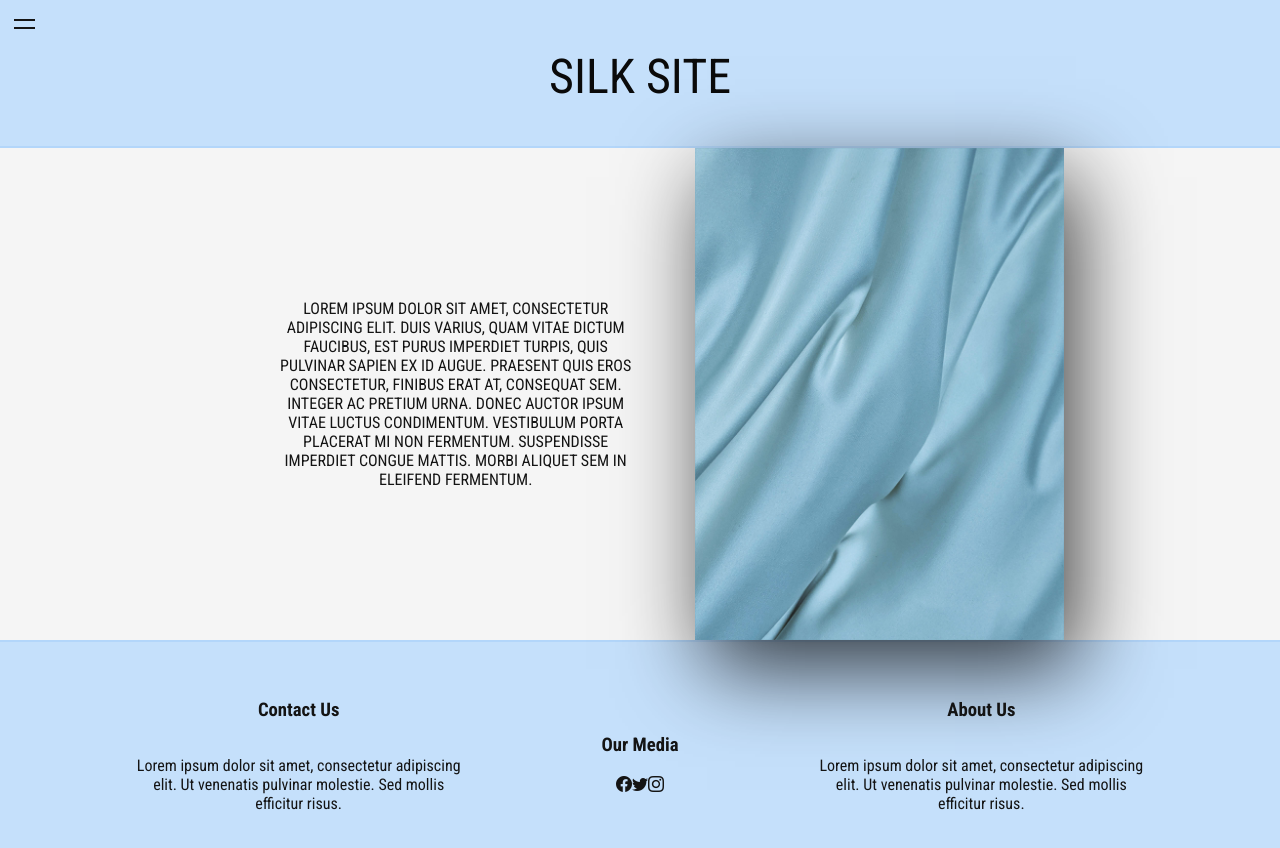
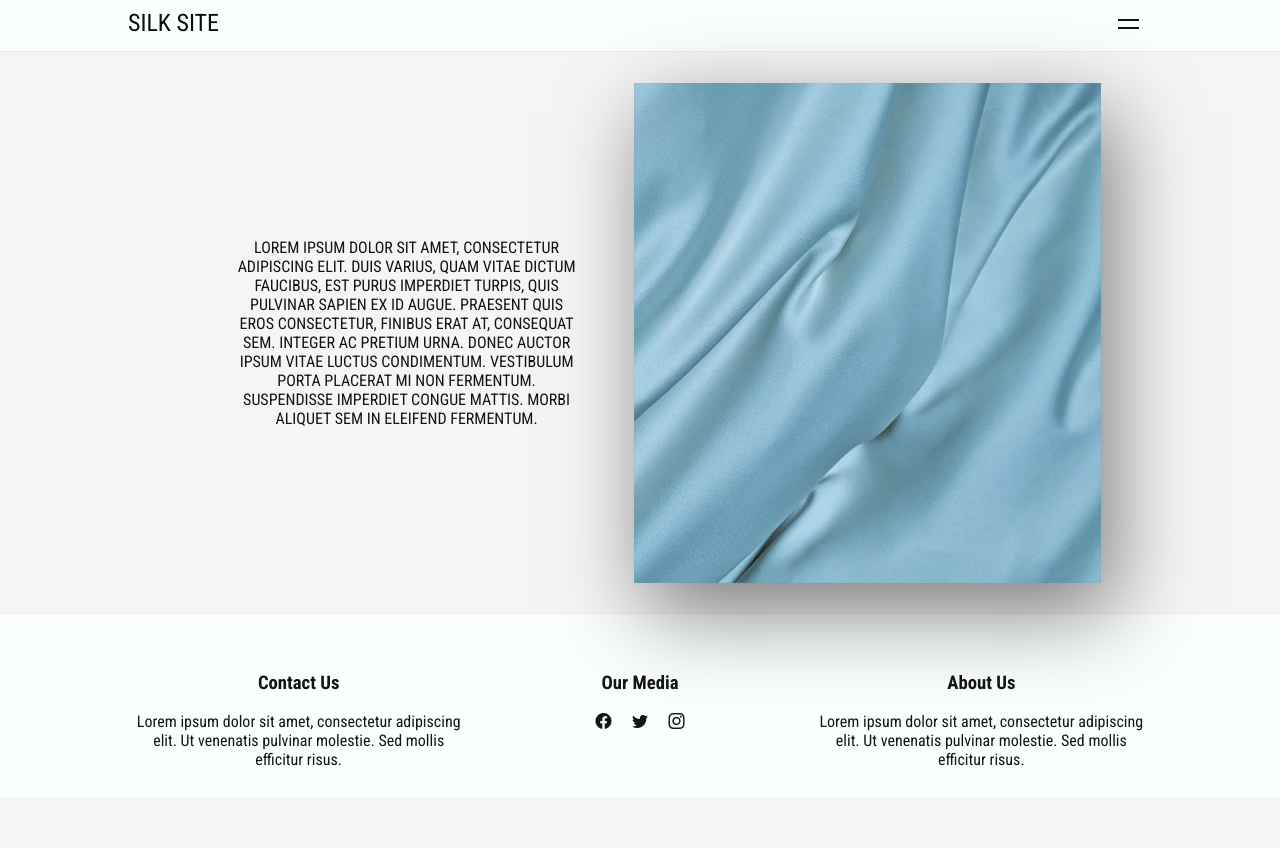
Before and after one commit to kamila0wozniak/SilkSite, a React (Create React App) app: page /blue in a window 1280 px wide. Shown: the top 848 px of the page. After the commit the page ends 803 px from the top, so only its background shows below. Built offline with nearby package versions, Linux system fonts and the light colour scheme.

Commit message:
Change look of website, add folders

```diff
--- a/src/App.css
+++ b/src/App.css
@@ -1,6 +1,10 @@
 .App {
   text-align: center;
   background-color: #F5F5F5;
+    margin: 0;
+    padding: 0;
+    height: 100vh;
+    width: 100vw;
 }
 
 .siteStructure {
@@ -11,6 +15,7 @@
   align-content: space-between;
   margin: 0 auto;
   width:80%;
+  min-height: 70%;
 }
 
 .pictureBoxes {
@@ -28,7 +33,6 @@
 }
 
 .modules{
-  /*padding: 30px;*/
   display: flex;
   flex-direction: column;
   justify-content: center;
@@ -55,10 +59,11 @@ img:hover ~ p.hoverParagraph {
 }
 
 img {
-  width: 100%;
-    -webkit-box-shadow: 12px 29px 81px 0 rgba(0,0,0,0.75);
-    -moz-box-shadow: 12px 29px 81px 0 rgba(0,0,0,0.75);
-    box-shadow: 12px 29px 81px 0 rgba(0,0,0,0.75);
+  width: 500px;
+  height: 500px;
+    -webkit-box-shadow: 12px 29px 81px 0 rgba(0,0,0,0.5);
+    -moz-box-shadow: 12px 29px 81px 0 rgba(0,0,0,0.5);
+    box-shadow: 12px 29px 81px 0 rgba(0,0,0,0.5);
 }
 
 a {
@@ -83,13 +88,15 @@ a:hover{
     align-content: space-between;
     align-items: center;
     width:90%;
+    padding:3%;
 }
 
 .centerAboutSectionImg {
-    width: 40%;
-    -webkit-box-shadow: 12px 29px 81px 0 rgba(0,0,0,0.75);
-    -moz-box-shadow: 12px 29px 81px 0 rgba(0,0,0,0.75);
-    box-shadow: 12px 29px 81px 0 rgba(0,0,0,0.75);
+    width: 500px;
+    height: 500px;
+    -webkit-box-shadow: 12px 29px 81px 0 rgba(0,0,0,0.5);
+    -moz-box-shadow: 12px 29px 81px 0 rgba(0,0,0,0.5);
+    box-shadow: 12px 29px 81px 0 rgba(0,0,0,0.5);
 }
 
 .centerAboutSectionImg:hover {
--- a/src/components/Footer.module.css
+++ b/src/components/Footer/Footer.module.css
@@ -1,8 +1,9 @@
 .footerBackground {
-    background-color: #C5E0FB;
-    min-height: 100px;
-    border-top: 2px solid #B3D6FA;
-    padding: 3% 0;
+    background-color: #FAFFFD;
+    border-top: 1.5px solid #EBE9ED;
+    height: 18%;
+    padding: 3% 0 0 0;
+    margin:0 auto;
 }
 
 .centerFooterContents {
@@ -12,7 +13,6 @@
     justify-content: center;
     align-content: center;
     align-items: center;
-
 }
 
 .centerContents {
@@ -27,15 +27,11 @@
 
 .contents {
     width: 90%;
-    display: flex;
-    flex-direction: column;
-    flex-wrap: nowrap;
-    justify-content: center;
-    align-content: space-between;
-    align-items: center;
+    min-height: 150px;
 }
 
 .iconsCenter {
+    width:100%;
     display: flex;
     flex-direction: row;
     flex-wrap: nowrap;
@@ -43,3 +39,7 @@
     align-content: space-between;
     align-items: center;
 }
+
+i {
+    padding: 0 3%;
+}
--- a/src/components/Header.js
+++ /dev/null
@@ -1,35 +0,0 @@
-import React,  { useState } from 'react';
-import styles from './Header.module.css';
-import {Link} from "react-router-dom";
-import { Cross as Hamburger } from 'hamburger-react';
-
-
-export default function Header() {
-
-    const[ isMenuOpen, setIsMenuOpen ] = useState(false);
-    const [isOpen, setOpen] = useState(false);
-
-
-    return(
-        <div className={styles.headerBackground}>
-            <div className={styles.menuWrap}>
-                <div className={styles.hamburger} onClick={() => setIsMenuOpen(!isMenuOpen)}>
-                    <Hamburger toggled={isOpen} toggle={setOpen} size={21}/>
-                </div>
-                {isMenuOpen && <div className={styles.menu}>
-                    <ul>
-                        <li><Link to="/pink">pink</Link></li>
-                        <li><Link to="/white">white</Link></li>
-                        <li><Link to="/grey">grey</Link></li>
-                        <li><Link to="/blue">blue</Link></li>
-                    </ul>
-                </div>}
-            </div>
-            <header className={styles.showcase}>
-                <div className={styles.centerHeader}>
-                    <a className={styles.header}><Link to="/">Silk Site</Link></a>
-                </div>
-            </header>
-        </div>
-    );
-};
--- /dev/null
+++ b/src/components/Header/Header.js
@@ -0,0 +1,37 @@
+import React,  { useState } from 'react';
+import styles from './Header.module.css';
+import {Link} from "react-router-dom";
+import { Cross as Hamburger } from 'hamburger-react';
+
+
+export default function Header() {
+
+    const[ isMenuOpen, setIsMenuOpen ] = useState(false);
+    const [isOpen, setOpen] = useState(false);
+
+
+    return(
+        <div className={styles.headerBackground}>
+            <div className={styles.centerHeaderContent}>
+                <header className={styles.showcase}>
+                    <div className={styles.centerHeader}>
+                        <a className={styles.header}><Link to="/">Silk Site</Link></a>
+                    </div>
+                </header>
+                <div className={styles.menuWrap}>
+                    <div className={styles.hamburger} onClick={() => setIsMenuOpen(!isMenuOpen)}>
+                        <Hamburger toggled={isOpen} toggle={setOpen} size={21}/>
+                    </div>
+                    {isMenuOpen && <div className={styles.menu}>
+                        <ul>
+                            <li><Link to="/pink">pink</Link></li>
+                            <li><Link to="/white">white</Link></li>
+                            <li><Link to="/grey">grey</Link></li>
+                            <li><Link to="/blue">blue</Link></li>
+                        </ul>
+                    </div>}
+                </div>
+            </div>
+        </div>
+    );
+};
--- a/src/components/Header.module.css
+++ b/src/components/Header/Header.module.css
@@ -4,13 +4,25 @@ a {
 }
 
 .headerBackground {
-    background-color: #C5E0FB;
+    background-color: #FAFFFD;
+    height: 6%;
     padding-bottom: 3px;
-    border-bottom: 2px solid #B3D6FA;
+    border-bottom: 1.5px solid #EBE9ED;
+}
+
+.centerHeaderContent {
+    display: flex;
+    flex-direction: row;
+    flex-wrap: nowrap;
+    justify-content: space-between;
+    align-content: center;
+    align-items: center;
+    width:80%;
+    margin: 0 auto;
 }
 
 .centerHeader {
-    font-size: 6vh;
+    font-size: 3vh;
     text-transform: uppercase;
     color:#0A0A0A;
     font-weight: 400;
--- a/src/index.css
+++ b/src/index.css
@@ -1,5 +1,8 @@
 body {
   margin: 0;
+  padding: 0;
+  height: 100vh;
+  width: 100vw;
   font-family: 'Roboto Condensed', sans-serif;
   color: #141414;
   background-color: #F5F5F5;
```
Also changed, not shown: src/App.js (+6 -6 lines), src/components/About/AboutBlue.js (renamed from src/components/AboutBlue.js), src/components/About/AboutGrey.js (renamed from src/components/AboutGrey.js), src/components/About/AboutPink.js (renamed from src/components/AboutPink.js), src/components/About/AboutWhite.js (renamed from src/components/AboutWhite.js), src/components/Footer/Footer.js (renamed from src/components/Footer.js).
